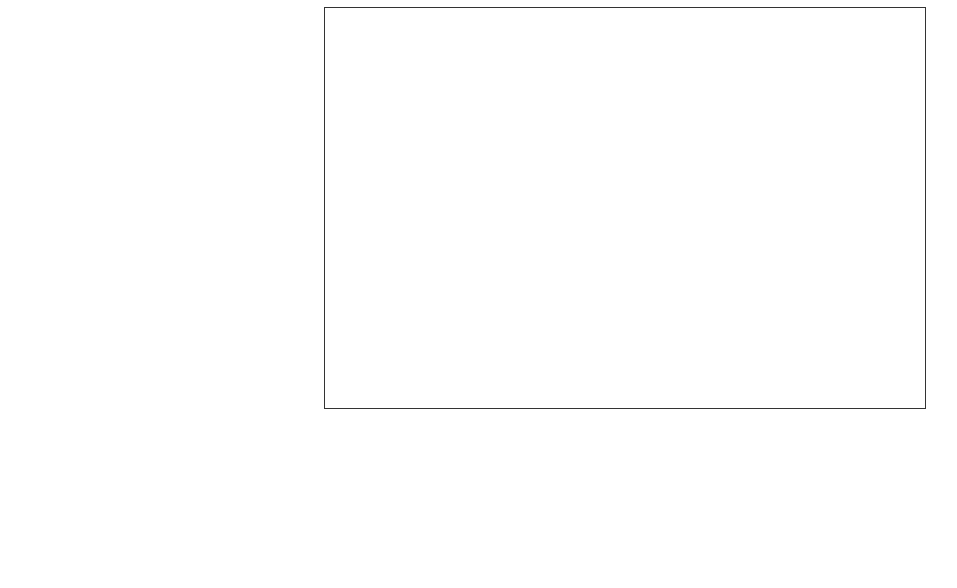
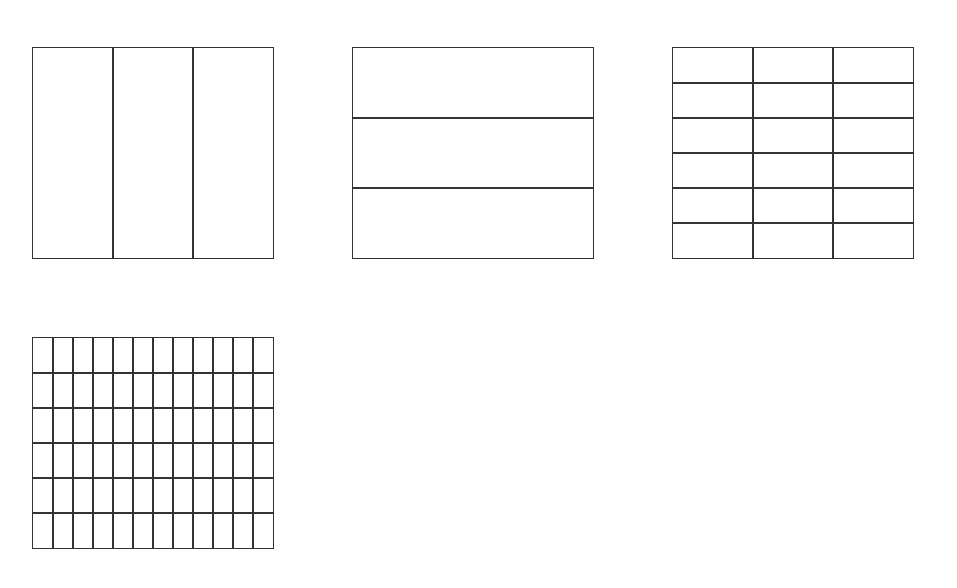
Before and after one commit to rafaponteslima/SoftwareFracoes, a plain HTML site: page index.html in a window 1280 px wide. Shown: the whole page, without its empty margins (15-972 px from the left). Drawn offline with Linux system fonts and the light colour scheme.

Commit message:
versao 1.1 - todos os arquivos

```diff
--- a/css/principal.css
+++ b/css/principal.css
@@ -1,9 +1,12 @@
 .grafico{
     margin:0 auto;
     outline:1px solid #333;
+    margin:40px;
+    float:left;
 }
 
 .grafico > .grafico{
+    margin:0;
     float:left;
 }
 
--- a/index.html
+++ b/index.html
@@ -1,17 +1,17 @@
 <html>
 <head>
     <title></title>
-
     <script src="vendor/jquery-1.7.1.min.js" type="text/javascript" charset="utf-8"></script>
     <script src="proto.js" type="text/javascript" charset="utf-8"></script>
 
     <script type="text/javascript" charset="utf-8" async defer>
-     //uso do $ objeto do jquery para chamar a função apenas quando estiver tudo carregado e verifiar se o javascript pode ser carregado
-     //função anonima: cria uma clausura. Tudo que estiver escrito fora dela, não permite seu uso. Aumenta portabilidade do codigo, sendo que um script não influencia no outro. Importante para uso de variaveis globais, para que nao colida com nome de varias de outras funções ou bibliotecas encapsuladas.
      $(function(){
 
-         var fracao = new grafico(600, 400, 1, 1);
-
+         Fractron.elem = $('body');
+         var fracao = new grafico(240, 210, 6, 12);
+         var fracao = new grafico(240, 210, 6, 3);
+         var fracao = new grafico(240, 210, 3, 1);
+         var fracao = new grafico(240, 210, 1, 3);
      });
     </script>
 
--- a/proto.js
+++ b/proto.js
@@ -1,37 +1,19 @@
-//função tipo singleton (objeto único) - é o objeto (retangulo maior). Matriz 1x1.
-//Fracton pode ser mudado para ambiente de fração.
 function fractron(){
     this._init();
 }
-
-//{}notaçao para novo objeto {} = new Object();
-//[]notação para novo vetor  [] = new Array();
-
-//Prototype -> Propriedade do objeto. Esta propriedade é nativa do javascript. Todo
-//objeto possui esta função.
-//Aqui, estamos sobreescrevendo (adicionando) as propriedade (prototype).
 fractron.prototype = {
     _init: function(){},
     questoes : [],
     graficos : [],
+    elem: undefined
 }
 
-//Instanciando a Aplicação (retangulo maior)
 const Fractron = new fractron();
 
-//função que cria o objeto matriz, com linhas e colunas.
 function grafico(w, h, linhas, colunas){
     this._init(w, h, linhas, colunas);
 }
-
 grafico.prototype = {
-
-    partes: [],
-    linhas:1,
-    colunas:1,
-    elem: undefined,
-    selecionado:false,
-
     _init: function(w, h, linhas, colunas){
 
         Fractron.graficos.push(this);
@@ -39,21 +21,18 @@ grafico.prototype = {
         this.linhas = linhas;
         this.colunas = colunas;
 
-        this.elem = $('<div class="grafico"></div>');//usar a formatação css
-                                                     //(div com a classe grafico)
+        this.elem = $('<div class="grafico"></div>');
         this.elem.attr('id', 'grafico'+Fractron.graficos.length)
                  .width(w)
                  .height(h);
 
         this.renderizar();
-        $('body').prepend(this.elem);// prepend: pegar o objeto da
-                                     //memoria e disponibilizar no html
+        $('body').prepend(this.elem);
 
-        this.elem.bind('dblclick', function(){//duplo clique apenas no elemento maior
+        this.elem.bind('dblclick', function(){
             this.tecer();
         }.bind(this));
     },
-
     renderizar: function(){
 
         this.partes.forEach(function(parte){
@@ -63,10 +42,7 @@ grafico.prototype = {
         this.partes = [];
 
         this.partes.w = Math.floor(this.elem.width() / this.colunas);
-        //Math: função do javascript para calculos matematicos
-        //floor: arredondamento do valos da largura do objetos para
-        //dividir os quadros em partes iguais. Trabalha com valores em pixel.
-        this.partes.h = Math.floor(this.elem.height() / this.linhas);
+        this.partes.h = this.elem.height() / this.linhas;
 
         for(i = 0; i < this.colunas * this.linhas; i++){
             var parte;
@@ -77,14 +53,19 @@ grafico.prototype = {
             this.partes.push(parte);
             this.elem.append(parte);
 
-            parte.click(function(){//evento de seleção
+            parte.click(function(){
                 $(this).toggleClass('selecionado');
             });
         }
     },
-    tecer: function(){//aumenta a malha de linhas e colunas
+    tecer: function(){
         this.linhas = this.linhas*2;
         this.colunas = this.colunas*2;
         this.renderizar();
     },
+    partes: [],
+    linhas:1,
+    colunas:1,
+    elem: undefined,
+    selecionado:false,
 }
```
